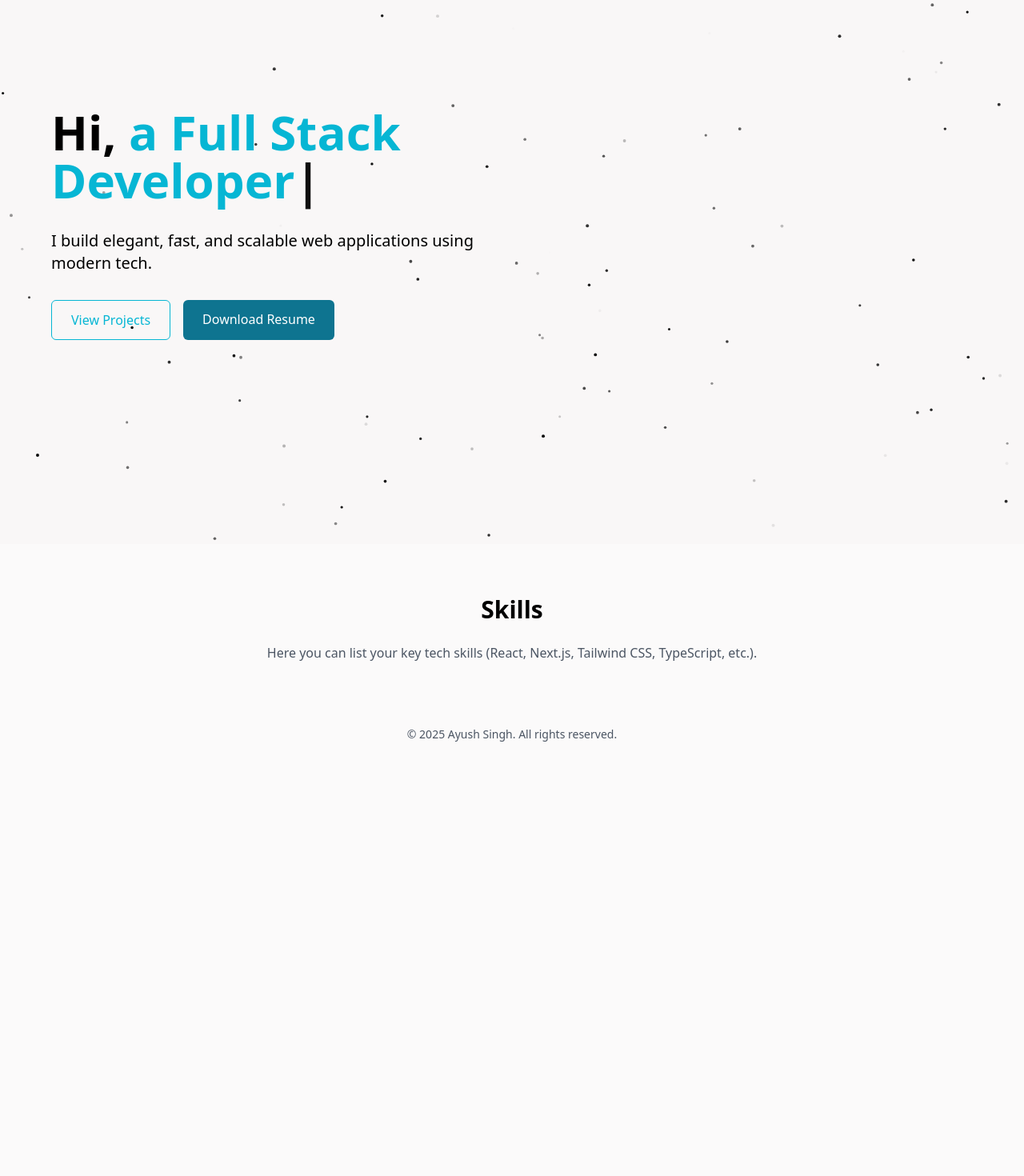
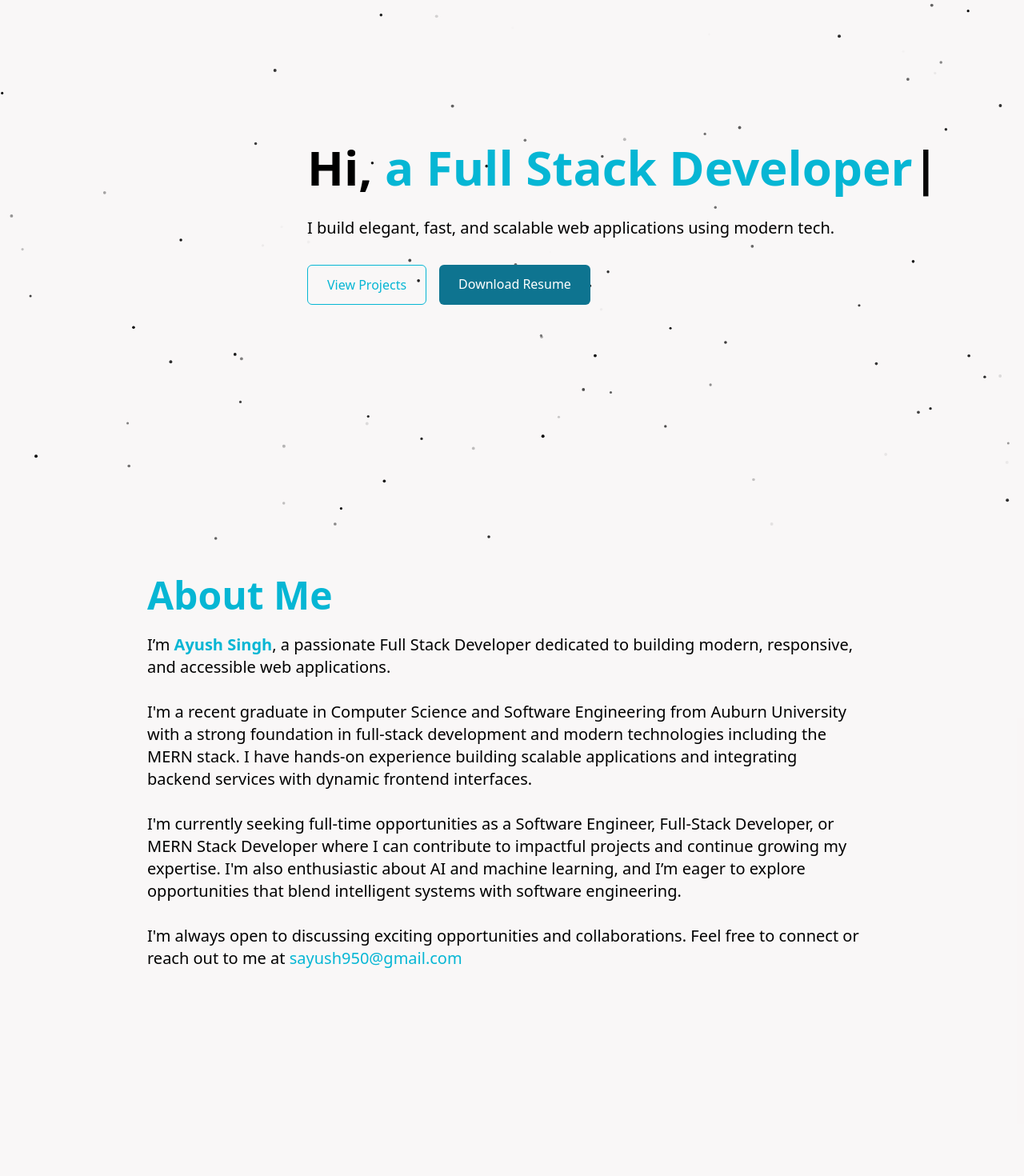
Before and after one commit to sayush950/portfolio, a Next.js app: page / in a window 1280 px wide. Shown: the part 120-1590 px from the top of the page at 80% size. Before the commit the page ends 1064 px from the top, so only its background shows below. Built offline with nearby package versions, Linux system fonts and the light colour scheme.

Commit message:
About Me section basic info added

```diff
--- a/package.json
+++ b/package.json
@@ -1,5 +1,5 @@
 {
-  "name": "potfolio",
+  "name": "portfolio",
   "version": "0.1.0",
   "private": true,
   "scripts": {
@@ -15,6 +15,7 @@
     "react": "^19.0.0",
     "react-dom": "^19.0.0",
     "react-icons": "^5.5.0",
+    "react-scroll": "^1.9.3",
     "typed.js": "^2.1.0"
   },
   "devDependencies": {
@@ -22,6 +23,7 @@
     "@types/node": "^20",
     "@types/react": "^19",
     "@types/react-dom": "^19",
+    "@types/react-scroll": "^1.8.10",
     "eslint": "^9",
     "eslint-config-next": "15.1.8",
     "postcss": "^8",
--- a/src/app/components/about.tsx
+++ b/src/app/components/about.tsx
@@ -0,0 +1,25 @@
+// src/components/about.tsx
+"use client";
+
+const About = () => {
+  return (
+    <section id="about" className="min-h-screen flex items-top justify-left bg-background text-foreground px-6 md:px-100 py-10">
+      <div className="max-w-4xl text-left ml-40">
+        <h2 className="text-4xl md:text-5xl font-bold mb-6 text-cyan-500">About Me</h2>
+        <p className="text-lg md:text-xl leading-relaxed">
+          I’m <span className="font-semibold text-cyan-500">Ayush Singh</span>, a passionate Full Stack Developer dedicated to building modern, responsive, and accessible web applications.
+          <br/><br/>
+          I'm a recent graduate in Computer Science and Software Engineering from Auburn University with a strong foundation in full-stack development and modern technologies including the MERN stack. I have hands-on experience building scalable applications and integrating backend services with dynamic frontend interfaces.
+          <br/><br/>
+          I'm currently seeking full-time opportunities as a Software Engineer, Full-Stack Developer, or MERN Stack Developer where I can contribute to impactful projects and continue growing my expertise. I'm also enthusiastic about AI and machine learning, and I’m eager to explore opportunities that blend intelligent systems with software engineering.
+          <br/><br/>
+          I'm always open to discussing exciting opportunities and collaborations. Feel free to connect or reach out to me at <a href="mailto:sayush950@gmail.com" className="text-cyan-500 hover:text-cyan-400"> sayush950@gmail.com</a>
+        </p>
+        <div className="mt-8 grid grid-cols-1 sm:grid-cols-2 gap-6 text-left">
+        </div>
+      </div>
+    </section>
+  );
+};
+
+export default About;
--- a/src/app/components/hero.tsx
+++ b/src/app/components/hero.tsx
@@ -79,7 +79,7 @@ const Hero = () => {
       </div>
 
       {/* Left Side Content */}
-      <div className="z-10 text-left md:w-1/2">
+      <div className="z-10 ml-80">
         <h1 className="text-4xl sm:text-5xl md:text-6xl font-bold mb-8">
           Hi, <span id="typed-text" className="text-cyan-500"></span>
         </h1>
--- a/src/app/components/navbar.tsx
+++ b/src/app/components/navbar.tsx
@@ -1,12 +1,12 @@
+// src/components/navbar.tsx
 "use client";
 import { useState, useEffect } from "react";
-import Link from "next/link";
+import { Link as ScrollLink, animateScroll as scroll } from "react-scroll";
 import { Bars3Icon, XMarkIcon, SunIcon, MoonIcon } from "@heroicons/react/24/outline";
 
 const Navbar = () => {
   const [menuOpen, setMenuOpen] = useState(false);
   const [darkMode, setDarkMode] = useState(false);
-  const [activeHash, setActiveHash] = useState("");
 
   useEffect(() => {
     const storedTheme = localStorage.getItem("theme");
@@ -14,11 +14,6 @@ const Navbar = () => {
       document.documentElement.classList.add("dark");
       setDarkMode(true);
     }
-
-    const updateHash = () => setActiveHash(window.location.hash);
-    updateHash();
-    window.addEventListener("hashchange", updateHash);
-    return () => window.removeEventListener("hashchange", updateHash);
   }, []);
 
   const toggleTheme = () => {
@@ -34,55 +29,45 @@ const Navbar = () => {
   };
 
   const navLinks = [
-    { name: "About Me", href: "/#about" },
-    { name: "Education", href: "/#education" },
-    { name: "Skills", href: "/#skills" },
-    { name: "Experience", href: "/#experience" },
-    { name: "Projects", href: "/#projects" },
-    { name: "Achievement", href: "/#achievement" },
-    { name: "Contact", href: "/#contact" },
+    { name: "About Me", to: "about" },
+    { name: "Education", to: "education" },
+    { name: "Skills", to: "skills" },
+    { name: "Experience", to: "experience" },
+    { name: "Projects", to: "projects" },
+    { name: "Achievement", to: "achievement" },
+    { name: "Contact", to: "contact" },
   ];
 
   return (
     <nav className="bg-background text-foreground shadow fixed w-full top-0 z-50 transition-colors duration-300">
       <div className="max-w-7xl mx-auto px-4 sm:px-6 lg:px-8">
         <div className="flex justify-between items-center h-16">
-          <div className="flex items-center space-x-3">
           <img
             src="/profile.jpg"
             alt="Profile"
             className="absolute top-3 left-6 h-10 w-10 rounded-full border-2 border-cyan-400 shadow-md"
           />
-          </div>
 
           <ul className="hidden md:flex md:items-center md:space-x-10 ml-auto">
-            {navLinks.map(link => {
-              const isActive = activeHash === link.href.replace("/#", "#");
-              return (
+            {navLinks.map(link => (
               <li
                 key={link.name}
                 className="transition-transform duration-300 ease-in-out hover:scale-110"
               >
-                  <Link
-                    href={link.href}
-                    scroll={false}
-                    className={`relative px-3 py-2 text-lg font-semibold transition
-                      transform duration-300 ease-in-out
-                      hover:scale-110 hover:text-cyan-400
-                      hover:drop-shadow-[0_0_8px_rgba(0,255,255,0.6)]
-                      after:content-[''] after:absolute after:-bottom-1 after:left-0 after:w-full after:h-0.5
-                      after:bg-cyan-400 after:scale-x-0 after:origin-left after:transition-transform after:duration-300
-                      hover:after:scale-x-100
-                      ${isActive ? "after:scale-x-100 text-cyan-400 bg-cyan-900/30 rounded-md" : "text-foreground"}`}
+                <ScrollLink
+                  to={link.to}
+                  smooth={true}
+                  duration={500}
+                  offset={-64}
+                  className="cursor-pointer relative px-3 py-2 text-lg font-semibold text-foreground transition transform duration-300 ease-in-out hover:scale-110 hover:text-cyan-400 hover:drop-shadow-[0_0_8px_rgba(0,255,255,0.6)] after:content-[''] after:absolute after:-bottom-1 after:left-0 after:w-full after:h-0.5 after:bg-cyan-400 after:scale-x-0 after:origin-left after:transition-transform after:duration-300 hover:after:scale-x-100"
                 >
                   {link.name}
-                  </Link>
+                </ScrollLink>
               </li>
-              );
-            })}
+            ))}
           </ul>
 
-          <div className="absolute right-20 top-4">
+          <div className="absolute right-20 top-4 flex space-x-2">
             <button
               onClick={toggleTheme}
               className="p-2 rounded-full border-2 border-cyan-500 hover:border-cyan-300 transition duration-300 shadow-md hover:shadow-cyan-400/40 focus:outline-none focus:ring-2 focus:ring-cyan-500"
@@ -112,6 +97,7 @@ const Navbar = () => {
         </div>
       </div>
 
+      {/* Mobile Menu */}
       <div
         id="mobile-menu"
         className={`md:hidden origin-top transition-transform transform duration-300 ease-in-out
@@ -119,31 +105,23 @@ const Navbar = () => {
           bg-background text-foreground`}
       >
         <ul className="flex flex-col px-4 pt-2 pb-4 space-y-1">
-          {navLinks.map(link => {
-            const isActive = activeHash === link.href.replace("/#", "#");
-            return (
+          {navLinks.map(link => (
             <li
               key={link.name}
               className="transition-transform duration-300 ease-in-out hover:scale-105"
             >
-                <Link
-                  href={link.href}
-                  scroll={false}
+              <ScrollLink
+                to={link.to}
+                smooth={true}
+                duration={500}
+                offset={-64}
                 onClick={() => setMenuOpen(false)}
-                  className={`relative px-3 py-2 text-lg font-semibold transition
-                    transform duration-300 ease-in-out
-                    hover:scale-110 hover:text-cyan-400
-                    hover:drop-shadow-[0_0_8px_rgba(0,255,255,0.6)]
-                    after:content-[''] after:absolute after:-bottom-1 after:left-0 after:w-full after:h-0.5
-                    after:bg-cyan-400 after:scale-x-0 after:origin-left after:transition-transform after:duration-300
-                    hover:after:scale-x-100
-                    ${isActive ? "after:scale-x-100 text-cyan-400 bg-cyan-900/30 rounded-md" : "text-foreground"}`}
+                className="cursor-pointer relative px-3 py-2 text-lg font-semibold transition transform duration-300 ease-in-out hover:scale-110 hover:text-cyan-400 hover:drop-shadow-[0_0_8px_rgba(0,255,255,0.6)] after:content-[''] after:absolute after:-bottom-1 after:left-0 after:w-full after:h-0.5 after:bg-cyan-400 after:scale-x-0 after:origin-left after:transition-transform after:duration-300 hover:after:scale-x-100"
               >
                 {link.name}
-                </Link>
+              </ScrollLink>
             </li>
-            );
-          })}
+          ))}
         </ul>
       </div>
     </nav>
--- a/src/app/globals.css
+++ b/src/app/globals.css
@@ -3,6 +3,10 @@
 @tailwind utilities;
 
 /* globals.css */
+html {
+  scroll-behavior: smooth;
+}
+
 :root {
   --background: #eee7e72f;
   --foreground: #000000;
@@ -18,3 +22,30 @@ body {
   color: var(--foreground);
   transition: background-color 0.3s ease, color 0.3s ease;
 }
+
+.container {
+  display: flex;
+  justify-content: center;
+  align-items: center;
+  height: 100vh;
+  background-color: #f0f0f0;
+}
+
+.imageWrapper {
+  width: 200px;
+  height: 200px;
+  border-radius: 50%;
+  overflow: hidden;
+  transition: transform 0.3s ease-in-out;
+  box-shadow: 0 4px 8px rgba(0, 0, 0, 0.2);
+}
+
+.imageWrapper:hover {
+  transform: scale(1.1);
+}
+
+.image {
+  width: 100%;
+  height: 100%;
+  object-fit: cover;
+}
--- a/src/app/page.tsx
+++ b/src/app/page.tsx
@@ -1,12 +1,13 @@
 import Skills from "./components/skills";
 import Hero from "./components/hero";
-
+import About from "./components/about";
 
 
 export default function Home() {
   return (
     <main>
       <Hero />
+      <About />
       <Skills />
     </main>
   );
--- a/tailwind.config.ts
+++ b/tailwind.config.ts
@@ -13,6 +13,7 @@ export default {
         background: "var(--background)",
         foreground: "var(--foreground)",
       },
+      scrollBehavior: ['responsive'],
     },
   },
   plugins: [],
```
Also changed, not shown: 2 other files (tests, documents, lock files or other folders). Lines whose indentation alone changed are shown as unchanged.
